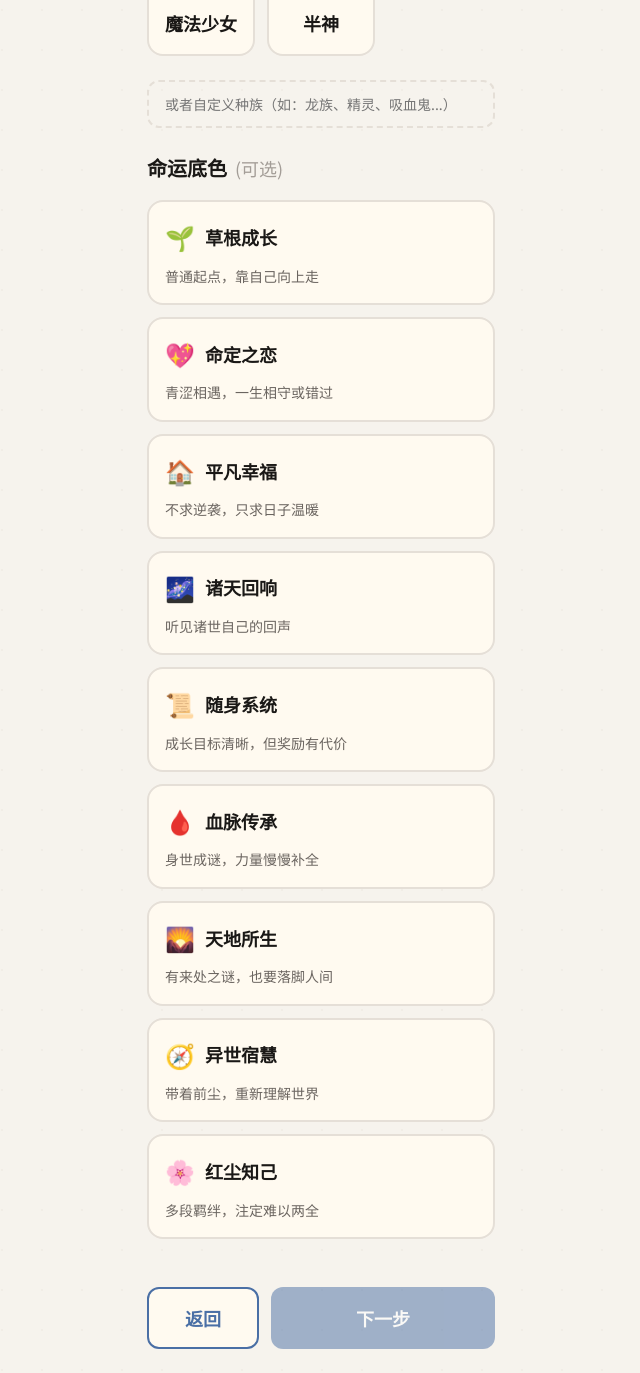
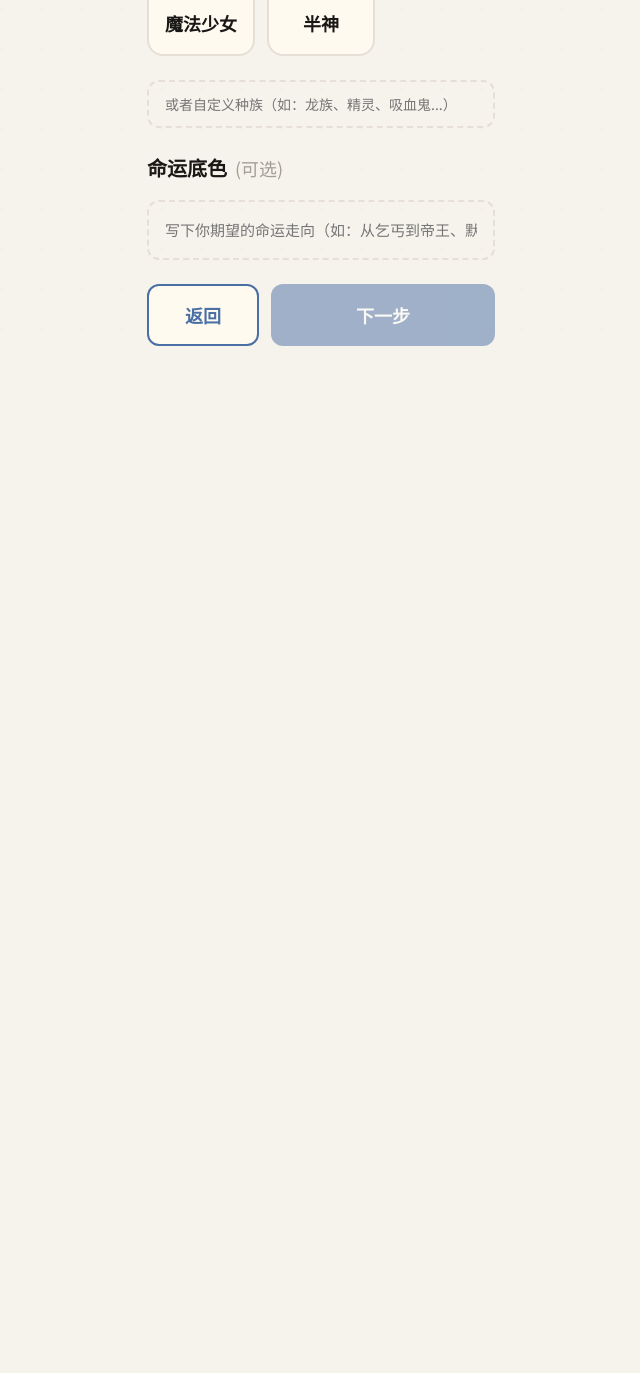
Before and after one commit to jinzejia114514/renshengchongkaiAI, a Flask app: page /game/custom/identity in a window 1280 px wide. Shown: the part 791-2164 px from the top of the page, without its empty margins (319-959 px from the left). After the commit the page ends 1137 px from the top, so only its background shows below. Run offline with Flask 3, Linux system fonts and the light colour scheme.

Commit message:
fix: 自定义种族传入修复 + 自定义种族描述 + 自定义命运底色
1. 修复 game_identity() POST 中 custom_race 未传入的 bug：
   race='custom' 时 RACES 无匹配项回退到 RACES[0]=人类
   → 现在正确处理 custom_race+custom_race_desc 构建 race_obj
2. identity.html 新增自定义种族描述输入框(选自定义时出现)
3. identity.html 命运底色改为自定义文本输入框
4. 删除所有 DESTINY_THEMES 预设命运底色
5. LLM prompt 输入中增加 custom_race_desc 和 custom_destiny
6. save_game_record 存储 custom_race_desc/custom_destiny

Co-Authored-By: Claude <noreply@anthropic.com>

```diff
--- a/app.py
+++ b/app.py
@@ -701,119 +701,9 @@ TALENTS = [
 
 
 
-# 命运底色
-
-DESTINY_THEMES = [
-
-    {
-
-        'id': 'grassroot',
-
-        'name': '草根成长',
-
-        'icon': '🌱',
-
-        'description': '普通起点，靠自己向上走'
-
-    },
-
-    {
-
-        'id': 'fated_love',
-
-        'name': '命定之恋',
-
-        'icon': '💖',
-
-        'description': '青涩相遇，一生相守或错过'
-
-    },
-
-    {
-
-        'id': 'ordinary_happiness',
-
-        'name': '平凡幸福',
-
-        'icon': '🏠',
-
-        'description': '不求逆袭，只求日子温暖'
-
-    },
-
-    {
-
-        'id': 'multiverse_echo',
-
-        'name': '诸天回响',
-
-        'icon': '🌌',
-
-        'description': '听见诸世自己的回声'
-
-    },
-
-    {
-
-        'id': 'system',
-
-        'name': '随身系统',
-
-        'icon': '📜',
-
-        'description': '成长目标清晰，但奖励有代价'
-
-    },
-
-    {
-
-        'id': 'bloodline',
-
-        'name': '血脉传承',
-
-        'icon': '🩸',
-
-        'description': '身世成谜，力量慢慢补全'
-
-    },
-
-    {
-
-        'id': 'heaven_born',
-
-        'name': '天地所生',
-
-        'icon': '🌄',
-
-        'description': '有来处之谜，也要落脚人间'
-
-    },
-
-    {
-
-        'id': 'reincarnation_wisdom',
-
-        'name': '异世宿慧',
-
-        'icon': '🧭',
-
-        'description': '带着前尘，重新理解世界'
-
-    },
-
-    {
-
-        'id': 'red_sky_love',
-
-        'name': '红尘知己',
-
-        'icon': '🌸',
-
-        'description': '多段羁绊，注定难以两全'
-
-    },
-
-]
+# 命运底色（已移除预设，改为自定义输入）
+
+DESTINY_THEMES = []
 
 
 
@@ -1301,11 +1191,17 @@ class LLMClient:
 
             custom_race = game_state.get('custom_race', '')
 
+            custom_race_desc = game_state.get('custom_race_desc', '')
+
             race_text = ''
 
             if custom_race:
 
                 race_text = f'自定义种族：{custom_race}'
+
+                if custom_race_desc:
+
+                    race_text += f'（{custom_race_desc}）'
 
             elif race:
 
@@ -1460,6 +1356,8 @@ finished字段取值说明：
 
 
 
+            custom_destiny = game_state.get('custom_destiny', '')
+
             user_prompt = f"""世界设定：{world['name']}
 
 {race_text}
@@ -1469,9 +1367,12 @@ finished字段取值说明：
 玩家最终属性：{trait_text}
 
 当前进度：{current_year} {time_unit}
-
-
-
+"""
+
+            if custom_destiny:
+                user_prompt += f'\n玩家期望的命运底色：{custom_destiny}\n'
+
+            user_prompt += f"""
 === 完整人生历史（必须严格参考，不能矛盾） ===
 
 {history_text}
@@ -2077,7 +1978,7 @@ def custom_game_identity():
 
         return render_template('identity.html', world=world,
 
-                              genders=GENDERS, races=RACES, destinies=DESTINY_THEMES)
+                              genders=GENDERS, races=RACES, destinies=[])
 
 
 
@@ -2085,13 +1986,16 @@ def custom_game_identity():
 
         data = request.json
 
-        custom_race = data.get('custom_race', '')
+        custom_race = data.get('custom_race', '').strip()
+        custom_race_desc = data.get('custom_race_desc', '').strip()
 
         race_obj = None
 
         if custom_race:
 
             race_obj = {'id': 'custom', 'name': custom_race, 'icon': '✨', 'unlocked': True}
+            if custom_race_desc:
+                race_obj['desc'] = custom_race_desc
 
 
 
@@ -2105,7 +2009,9 @@ def custom_game_identity():
 
             'custom_race': custom_race if custom_race else None,
 
-            'destiny_theme': next((d for d in DESTINY_THEMES if d['id'] == data.get('destiny')), None),
+            'custom_race_desc': custom_race_desc if custom_race_desc else None,
+
+            'custom_destiny': data.get('custom_destiny', '').strip() or None,
 
             'step': 'identity_done'
 
@@ -2184,15 +2090,27 @@ def game_identity(world_id):
 
         data = request.json
 
+        custom_race = data.get('custom_race', '').strip()
+        custom_race_desc = data.get('custom_race_desc', '').strip()
+        race_obj = None
+        if custom_race:
+            race_obj = {'id': 'custom', 'name': custom_race, 'icon': '✨', 'unlocked': True}
+            if custom_race_desc:
+                race_obj['desc'] = custom_race_desc
+
         session['game'] = {
 
             'world_id': world_id,
 
             'gender': next((g for g in GENDERS if g['id'] == data.get('gender')), GENDERS[0]),
 
-            'race': next((r for r in RACES if r['id'] == data.get('race')), RACES[0]),
-
-            'destiny_theme': next((d for d in DESTINY_THEMES if d['id'] == data.get('destiny')), None),
+            'race': race_obj or next((r for r in RACES if r['id'] == data.get('race')), RACES[0]),
+
+            'custom_race': custom_race if custom_race else None,
+
+            'custom_race_desc': custom_race_desc if custom_race_desc else None,
+
+            'custom_destiny': data.get('custom_destiny', '').strip() or None,
 
             'step': 'identity_done'
 
@@ -2204,7 +2122,7 @@ def game_identity(world_id):
 
     return render_template('identity.html', world=world,
 
-                          genders=GENDERS, races=RACES, destinies=DESTINY_THEMES)
+                          genders=GENDERS, races=RACES, destinies=[])
 
 
 
@@ -3128,7 +3046,9 @@ def save_game_record(world, game, ending):
 
             'custom_race': game.get('custom_race', ''),
 
-            'destiny': game.get('destiny_theme', {}).get('name', ''),
+            'custom_race_desc': game.get('custom_race_desc', ''),
+
+            'destiny': game.get('custom_destiny', ''),
 
             'talents': [t['name'] for t in game.get('talents', [])],
 
--- a/templates/identity.html
+++ b/templates/identity.html
@@ -194,21 +194,17 @@
                    oninput="onCustomRaceInput()"
                    style="width: 100%; padding: 12px 16px; border: 2px dashed var(--border); border-radius: 12px; font-size: 14px; font-family: inherit; background: transparent; color: var(--text-body); box-sizing: border-box;">
         </div>
+        <div id="custom-race-desc-area" style="margin-top: 12px; display: none;">
+            <input type="text" id="custom-race-desc-input" placeholder="描述你的自定义种族（如：龙族天生神力，寿命千年...）"
+                   style="width: 100%; padding: 12px 16px; border: 2px dashed var(--border); border-radius: 12px; font-size: 14px; font-family: inherit; background: transparent; color: var(--text-body); box-sizing: border-box;">
+        </div>
     </div>
 
     <div>
         <h2 class="section-title">命运底色<span class="optional-tag">(可选)</span></h2>
-        <div class="option-grid" style="grid-template-columns: 1fr;">
-            {% for destiny in destinies %}
-            <div class="destiny-card" data-type="destiny" data-id="{{ destiny.id }}"
-                 onclick="selectDestiny('{{ destiny.id }}')">
-                <div class="destiny-header">
-                    <span class="destiny-icon">{{ destiny.icon }}</span>
-                    <span class="destiny-name">{{ destiny.name }}</span>
-                </div>
-                <p class="destiny-desc">{{ destiny.description }}</p>
-            </div>
-            {% endfor %}
+        <div style="margin-top: 12px;">
+            <input type="text" id="custom-destiny-input" placeholder="写下你期望的命运走向（如：从乞丐到帝王、默默守护所爱之人...）"
+                   style="width: 100%; padding: 16px; border: 2px dashed var(--border); border-radius: 12px; font-size: 15px; font-family: inherit; background: transparent; color: var(--text-body); box-sizing: border-box; line-height: 1.6;">
         </div>
     </div>
 
@@ -223,7 +219,6 @@
 <script>
 let selectedGender = null;
 let selectedRace = 'human';
-let selectedDestiny = null;
 
 function selectGender(id) {
     selectedGender = id;
@@ -235,6 +230,8 @@ function selectRace(id) {
     selectedRace = id;
     updateSelection('race', id);
     document.getElementById('custom-race-input').value = '';
+    document.getElementById('custom-race-desc-input').value = '';
+    document.getElementById('custom-race-desc-area').style.display = 'none';
     checkNextButton();
 }
 
@@ -242,18 +239,12 @@ function onCustomRaceInput() {
     const customRace = document.getElementById('custom-race-input').value.trim();
     if (customRace) {
         selectedRace = 'custom';
-        document.querySelectorAll('[data-type=\"race\"]').forEach(el => el.classList.remove('selected'));
+        document.querySelectorAll('[data-type="race"]').forEach(el => el.classList.remove('selected'));
+        document.getElementById('custom-race-desc-area').style.display = 'block';
+    } else {
+        document.getElementById('custom-race-desc-area').style.display = 'none';
     }
     checkNextButton();
-}
-
-function selectDestiny(id) {
-    if (selectedDestiny === id) {
-        selectedDestiny = null;
-    } else {
-        selectedDestiny = id;
-    }
-    updateSelection('destiny', id);
 }
 
 function updateSelection(type, id) {
@@ -261,11 +252,7 @@ function updateSelection(type, id) {
         el.classList.remove('selected');
     });
     const selected = document.querySelector(`[data-type="${type}"][data-id="${id}"]`);
-    if (type === 'destiny') {
-        if (selectedDestiny !== null && selected) {
-            selected.classList.add('selected');
-        }
-    } else if (selected) {
+    if (selected) {
         selected.classList.add('selected');
     }
 }
@@ -278,24 +265,24 @@ function checkNextButton() {
 
 async function confirmIdentity() {
     const customRace = document.getElementById('custom-race-input').value.trim();
+    const customRaceDesc = document.getElementById('custom-race-desc-input').value.trim();
+    const customDestiny = document.getElementById('custom-destiny-input').value.trim();
     const body = {
         gender: selectedGender,
-        race: selectedRace,
-        destiny: selectedDestiny
+        race: selectedRace
     };
     if (customRace && selectedRace === 'custom') {
         body.custom_race = customRace;
+        if (customRaceDesc) body.custom_race_desc = customRaceDesc;
     }
+    if (customDestiny) body.custom_destiny = customDestiny;
 
     try {
         const response = await fetch(location.href, {
             method: 'POST',
-            headers: {
-                'Content-Type': 'application/json',
-            },
+            headers: { 'Content-Type': 'application/json' },
             body: JSON.stringify(body)
         });
-
         const data = await response.json();
         if (data.status === 'ok') {
             location.href = data.next_step;
```
